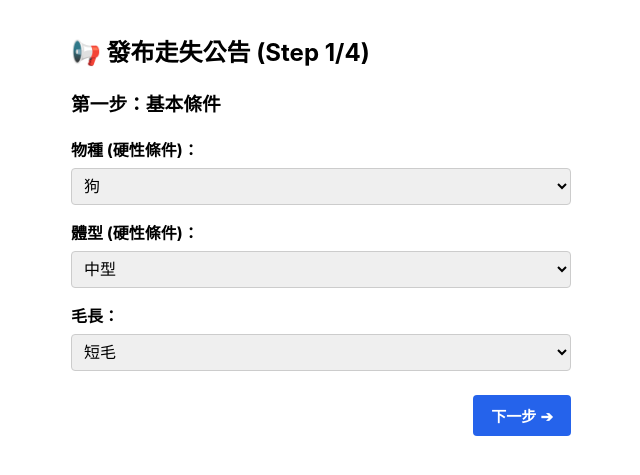
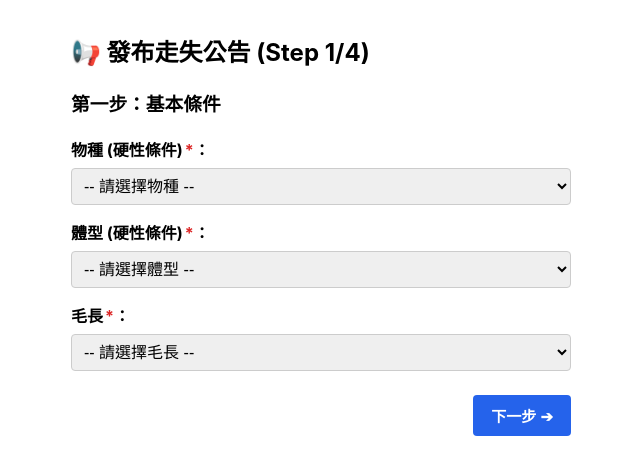
Before and after one commit to leonliao899-arch/TakeMeHome_spike, a Flask app: page /lost-form in a window 1280 px wide. Shown: the top 475 px of the page, without its empty margins (319-959 px from the left). Run offline with Flask 3, Linux system fonts and the light colour scheme.

Commit message:
feat: enforce required fields without default selection in lost form

```diff
--- a/templates/lost_form.html
+++ b/templates/lost_form.html
@@ -5,7 +5,6 @@
   <meta name="viewport" content="width=device-width, initial-scale=1.0">
   <title>發布走失公告</title>
   <style>
-    /* 極簡排版：確保手機與電腦文字不重疊、好點擊即可 */
     body {
       font-family: -apple-system, BlinkMacSystemFont, "Segoe UI", Roboto, sans-serif;
       padding: 15px;
@@ -17,6 +16,7 @@
     .step-section.active { display: block; }
     .form-group { margin-bottom: 16px; }
     label { display: block; margin-bottom: 6px; font-weight: bold; }
+    .required { color: #dc2626; margin-left: 2px; }
     select, input[type="text"], input[type="datetime-local"], input[type="email"] {
       width: 100%; padding: 8px; box-sizing: border-box; font-size: 16px; border: 1px solid #ccc; border-radius: 4px;
     }
@@ -25,7 +25,7 @@
     button.btn-primary { background: #2563eb; color: white; border: none; font-weight: bold; }
     .tag { font-size: 12px; color: #666; margin-top: 3px; }
 
-    /* 圖片預覽樣式：限制在 120px 內，保持比例且不破版 */
+    /* 縮圖預覽 */
     .img-preview {
       display: none;
       max-width: 120px;
@@ -35,54 +35,73 @@
       border: 1px solid #ddd;
       object-fit: cover;
     }
+
+    /* 錯誤警示紅框與紅字 */
+    .input-error {
+      border: 2px solid #dc2626 !important;
+      background-color: #fef2f2;
+    }
+    .error-text {
+      color: #dc2626;
+      font-size: 13px;
+      margin-top: 4px;
+      display: none;
+    }
   </style>
 </head>
 <body>
 
   <h2>📢 發布走失公告 (Step <span id="step-indicator">1</span>/4)</h2>
 
-  <form id="lostForm">
-    <!-- ===== Step 1: 基本硬性條件 ===== -->
+  <form id="lostForm" onsubmit="return false;">
+    <!-- ===== Step 1: 基本硬性條件（無預選，強制主動選取） ===== -->
     <div class="step-section active" id="step-1">
       <h3>第一步：基本條件</h3>
       <div class="form-group">
-        <label>物種 (硬性條件)：</label>
+        <label>物種 (硬性條件)<span class="required">*</span>：</label>
         <select id="species">
+          <option value="">-- 請選擇物種 --</option>
           <option value="狗">狗</option>
           <option value="貓">貓</option>
         </select>
+        <div id="species-error" class="error-text">請務必選擇物種！</div>
       </div>
 
       <div class="form-group">
-        <label>體型 (硬性條件)：</label>
+        <label>體型 (硬性條件)<span class="required">*</span>：</label>
         <select id="size">
+          <option value="">-- 請選擇體型 --</option>
           <option value="小">小型</option>
-          <option value="中" selected>中型</option>
+          <option value="中">中型</option>
           <option value="大">大型</option>
         </select>
+        <div id="size-error" class="error-text">請務必選擇體型！</div>
       </div>
 
       <div class="form-group">
-        <label>毛長：</label>
+        <label>毛長<span class="required">*</span>：</label>
         <select id="fur_length">
+          <option value="">-- 請選擇毛長 --</option>
           <option value="短毛">短毛</option>
           <option value="長毛">長毛</option>
           <option value="捲毛">捲毛</option>
         </select>
+        <div id="fur-error" class="error-text">請務必選擇毛長！</div>
       </div>
 
       <div class="btn-group">
         <div></div>
-        <button type="button" class="btn-primary" onclick="nextStep(2)">下一步 ➔</button>
+        <button type="button" class="btn-primary" onclick="validateStep1AndNext()">下一步 ➔</button>
       </div>
     </div>
 
-    <!-- ===== Step 2: 外觀特徵 ===== -->
+    <!-- ===== Step 2: 外觀特徵（無預選，強制主動選取） ===== -->
     <div class="step-section" id="step-2">
       <h3>第二步：外觀特徵</h3>
       <div class="form-group">
-        <label>配件：</label>
+        <label>配件<span class="required">*</span>：</label>
         <select id="accessory" onchange="toggleAccessoryColor()">
+          <option value="">-- 請選擇是否有配件 --</option>
           <option value="沒有">沒有</option>
           <option value="項圈">項圈</option>
           <option value="胸背帶">胸背帶</option>
@@ -90,11 +109,13 @@
           <option value="名牌">名牌</option>
           <option value="其他">其他</option>
         </select>
+        <div id="accessory-error" class="error-text">請務必選擇配件選項！</div>
       </div>
 
       <div class="form-group" id="accessory-color-group" style="display: none;">
-        <label>配件顏色：</label>
+        <label>配件顏色<span class="required">*</span>：</label>
         <select id="accessory_color">
+          <option value="">-- 請選擇配件顏色 --</option>
           <option value="紅色">紅色</option>
           <option value="藍色">藍色</option>
           <option value="黃色">黃色</option>
@@ -102,22 +123,26 @@
           <option value="黑色">黑色</option>
           <option value="其他">其他</option>
         </select>
+        <div id="accessory-color-error" class="error-text">請務必選擇配件顏色！</div>
       </div>
 
       <div class="form-group">
-        <label>毛色色系 (分組降誤判)：</label>
+        <label>毛色色系 (分組降誤判)<span class="required">*</span>：</label>
         <select id="fur_color">
+          <option value="">-- 請選擇毛色色系 --</option>
           <option value="黑/深棕">黑 / 深棕</option>
           <option value="白/米白/淺黃">白 / 米白 / 淺黃</option>
           <option value="黃/棕/褐色">黃 / 棕 / 褐色</option>
           <option value="虎斑/花紋">虎斑 / 花紋</option>
           <option value="三花/雙色">三花 / 雙色</option>
         </select>
+        <div id="fur-color-error" class="error-text">請務必選擇毛色色系！</div>
       </div>
 
       <div class="form-group">
-        <label>特殊記號：</label>
+        <label>特殊記號<span class="required">*</span>：</label>
         <select id="special_mark">
+          <option value="">-- 請選擇特殊記號 --</option>
           <option value="沒有">沒有</option>
           <option value="白襪子">白襪子</option>
           <option value="胸前白斑">胸前白斑</option>
@@ -127,6 +152,7 @@
           <option value="跛腳">跛腳</option>
           <option value="其他">其他</option>
         </select>
+        <div id="special-mark-error" class="error-text">請務必選擇是否有特殊記號！</div>
       </div>
 
       <div class="form-group">
@@ -136,24 +162,21 @@
 
       <div class="btn-group">
         <button type="button" onclick="prevStep(1)">⬅ 上一步</button>
-        <button type="button" class="btn-primary" onclick="nextStep(3)">下一步 ➔</button>
+        <button type="button" class="btn-primary" onclick="validateStep2AndNext()">下一步 ➔</button>
       </div>
     </div>
 
-    <!-- ===== Step 3: 照片上傳欄位（含即時預覽） ===== -->
+    <!-- ===== Step 3: 照片上傳欄位 ===== -->
     <div class="step-section" id="step-3">
       <h3>第三步：寵物照片 (1 必填 + 2 選填)</h3>
 
       <!-- 照片 1 -->
       <div class="form-group">
-        <label>第 1 張：全身照 <span style="color:red;">*必填</span></label>
+        <label>第 1 張：全身照<span class="required">*必填</span></label>
         <input type="file" id="photo_1" accept="image/*" onchange="previewImage(this, 'preview_1')">
-        <div class="tag">標籤：全身 (供協尋者對比體型與主毛色)</div>
+        <div class="tag">標籤：全身 (供比對體型與主要毛色)</div>
+        <div id="photo1-error" class="error-text">請務必上傳第 1 張全身照！</div>
         <img id="preview_1" class="img-preview" alt="預覽圖1">
-        <div style="margin-top: 8px;">
-          <button type="button" onclick="testUploadPhoto1()">📤 測試單獨上傳第 1 張</button>
-          <span id="upload-status" style="margin-left: 8px; font-size: 13px; color: #2563eb;"></span>
-        </div>
       </div>
 
       <!-- 照片 2 -->
@@ -174,7 +197,7 @@
 
       <div class="btn-group">
         <button type="button" onclick="prevStep(2)">⬅ 上一步</button>
-        <button type="button" class="btn-primary" onclick="nextStep(4)">下一步 ➔</button>
+        <button type="button" class="btn-primary" onclick="validateStep3AndNext()">下一步 ➔</button>
       </div>
     </div>
 
@@ -183,12 +206,13 @@
       <h3>第四步：時間地點與聯絡資訊</h3>
 
       <div class="form-group">
-        <label>走失地點座標：</label>
+        <label>走失地點座標<span class="required">*</span>：</label>
         <button type="button" onclick="getLocation()">📍 帶入目前位置</button>
         <div style="margin-top: 5px;">
           緯度：<input type="text" id="lat" readonly placeholder="點擊按鈕自動填入"><br>
           經度：<input type="text" id="lng" readonly placeholder="點擊按鈕自動填入" style="margin-top:4px;">
         </div>
+        <div id="location-error" class="error-text">請務必點擊按鈕帶入有效座標！</div>
       </div>
 
       <div class="form-group">
@@ -198,18 +222,19 @@
       </div>
 
       <div class="form-group">
-        <label>走失時間：</label>
+        <label>走失時間<span class="required">*</span>：</label>
         <input type="datetime-local" id="lost_time">
+        <div id="time-error" class="error-text">請填寫具體的走失時間！</div>
       </div>
 
       <div class="form-group">
-        <label>飼主聯絡 Email (絕不對外公開)：</label>
+        <label>飼主聯絡 Email (不公開，接收符合通知用)<span class="required">*</span>：</label>
         <input type="email" id="email" placeholder="example@gmail.com">
+        <div id="email-error" class="error-text">請填寫正確有效的 Email 格式！</div>
       </div>
 
       <div class="btn-group">
         <button type="button" onclick="prevStep(3)">⬅ 上一步</button>
-        <!-- 正式解鎖送出按鈕 -->
         <button type="button" class="btn-primary" onclick="submitLostReport()">📢 確認發布走失公告</button>
       </div>
       <div id="submit-status" style="margin-top: 15px; font-weight: bold; text-align: center;"></div>
@@ -217,7 +242,6 @@
   </form>
 
   <script>
-    // 步驟切換邏輯
     function showStep(step) {
       document.querySelectorAll('.step-section').forEach(el => el.classList.remove('active'));
       document.getElementById('step-' + step).classList.add('active');
@@ -231,72 +255,158 @@
     function toggleAccessoryColor() {
       const acc = document.getElementById('accessory').value;
       const colorGroup = document.getElementById('accessory-color-group');
-      colorGroup.style.display = (acc === '沒有') ? 'none' : 'block';
+      if (acc === '' || acc === '沒有') {
+        colorGroup.style.display = 'none';
+        document.getElementById('accessory_color').value = '';
+        document.getElementById('accessory-color-error').style.display = 'none';
+        document.getElementById('accessory_color').classList.remove('input-error');
+      } else {
+        colorGroup.style.display = 'block';
+      }
+    }
+
+    // Step 1 必填校驗（未手動選取則紅框阻擋）
+    function validateStep1AndNext() {
+      let isValid = true;
+      const fields = [
+        { id: 'species', err: 'species-error' },
+        { id: 'size', err: 'size-error' },
+        { id: 'fur_length', err: 'fur-error' }
+      ];
+
+      fields.forEach(item => {
+        const el = document.getElementById(item.id);
+        const errEl = document.getElementById(item.err);
+        if (!el.value) {
+          el.classList.add('input-error');
+          errEl.style.display = 'block';
+          isValid = false;
+        } else {
+          el.classList.remove('input-error');
+          errEl.style.display = 'none';
+        }
+      });
+
+      if (!isValid) {
+        alert("【必填提示】請完整選擇物種、體型與毛長！");
+        return;
+      }
+      nextStep(2);
+    }
+
+    // Step 2 必填校驗（配件、顏色、毛色、記號強制手動選取）
+    function validateStep2AndNext() {
+      let isValid = true;
+      const acc = document.getElementById('accessory');
+      const accErr = document.getElementById('accessory-error');
+      const color = document.getElementById('accessory_color');
+      const colorErr = document.getElementById('accessory-color-error');
+      const furColor = document.getElementById('fur_color');
+      const furColorErr = document.getElementById('fur-color-error');
+      const mark = document.getElementById('special_mark');
+      const markErr = document.getElementById('special-mark-error');
+
+      // 檢查配件
+      if (!acc.value) {
+        acc.classList.add('input-error');
+        accErr.style.display = 'block';
+        isValid = false;
+      } else {
+        acc.classList.remove('input-error');
+        accErr.style.display = 'none';
+      }
+
+      // 若有配件，檢查配件顏色
+      if (acc.value && acc.value !== '沒有') {
+        if (!color.value) {
+          color.classList.add('input-error');
+          colorErr.style.display = 'block';
+          isValid = false;
+        } else {
+          color.classList.remove('input-error');
+          colorErr.style.display = 'none';
+        }
+      }
+
+      // 檢查毛色色系
+      if (!furColor.value) {
+        furColor.classList.add('input-error');
+        furColorErr.style.display = 'block';
+        isValid = false;
+      } else {
+        furColor.classList.remove('input-error');
+        furColorErr.style.display = 'none';
+      }
+
+      // 檢查特殊記號
+      if (!mark.value) {
+        mark.classList.add('input-error');
+        markErr.style.display = 'block';
+        isValid = false;
+      } else {
+        mark.classList.remove('input-error');
+        markErr.style.display = 'none';
+      }
+
+      if (!isValid) {
+        alert("【必填提示】請確認外觀特徵（配件、顏色、毛色、記號）皆已選取！");
+        return;
+      }
+      nextStep(3);
+    }
+
+    // Step 3 必填校驗：第 1 張全身照必選
+    function validateStep3AndNext() {
+      const photo1 = document.getElementById('photo_1');
+      const errText = document.getElementById('photo1-error');
+
+      if (!photo1.files || photo1.files.length === 0) {
+        errText.style.display = 'block';
+        alert("【必填提示】請至少上傳第 1 張全身照！");
+        return;
+      } else {
+        errText.style.display = 'none';
+      }
+      nextStep(4);
     }
 
     // 瀏覽器 GPS 定位帶入
     function getLocation() {
+      const locErr = document.getElementById('location-error');
       if (!navigator.geolocation) {
-        alert("瀏覽器不支援定位");
+        alert("瀏覽器不支援定位功能");
         return;
       }
       navigator.geolocation.getCurrentPosition(
         (pos) => {
           document.getElementById('lat').value = pos.coords.latitude.toFixed(6);
           document.getElementById('lng').value = pos.coords.longitude.toFixed(6);
+          locErr.style.display = 'none';
         },
         (err) => {
-          alert("無法取得定位，請確認授權");
+          alert("無法取得定位，請確認已授權瀏覽器讀取位置資訊");
         },
         { enableHighAccuracy: true }
       );
     }
 
-    // 照片即時預覽函式（純前端，原生 Web API，零伺服器負擔）
+    // 純前端照片即時預覽
     function previewImage(inputElement, previewImgId) {
       const img = document.getElementById(previewImgId);
+      const photo1Err = document.getElementById('photo1-error');
       if (inputElement.files && inputElement.files[0]) {
         img.src = URL.createObjectURL(inputElement.files[0]);
         img.style.display = 'block';
+        if (inputElement.id === 'photo_1' && photo1Err) {
+          photo1Err.style.display = 'none';
+        }
       } else {
         img.src = '';
         img.style.display = 'none';
       }
     }
 
-    // 檢查點二：獨立測試照片上傳
-    async function testUploadPhoto1() {
-      const fileInput = document.getElementById('photo_1');
-      const statusText = document.getElementById('upload-status');
-
-      if (!fileInput.files || fileInput.files.length === 0) {
-        alert("請先選擇一張照片！");
-        return;
-      }
-
-      statusText.innerText = "上傳中...";
-
-      const formData = new FormData();
-      formData.append('photo', fileInput.files[0]);
-
-      try {
-        const res = await fetch('/api/upload', {
-          method: 'POST',
-          body: formData
-        });
-        const data = await res.json();
-
-        if (res.ok) {
-          statusText.innerText = `✅ 上傳成功！路徑: ${data.file_path}`;
-        } else {
-          statusText.innerText = `❌ 失敗: ${data.error}`;
-        }
-      } catch (err) {
-        statusText.innerText = "❌ 網路或伺服器連線失敗";
-      }
-    }
-
-    // 上傳單一檔案的輔助函式
+    // 自動上傳單一檔案至伺服器
     async function uploadSinglePhoto(fileInputId) {
       const fileInput = document.getElementById(fileInputId);
       if (!fileInput.files || fileInput.files.length === 0) return '';
@@ -315,27 +425,50 @@
       return '';
     }
 
-    // 檢查點三：表單完整送出主函式
+    // 完整送出防呆校驗與後端寫入
     async function submitLostReport() {
       const statusBox = document.getElementById('submit-status');
-
-      // 基本防呆檢查
       const photo1 = document.getElementById('photo_1').files[0];
       const lat = document.getElementById('lat').value;
       const lng = document.getElementById('lng').value;
+      const lostTime = document.getElementById('lost_time').value;
       const email = document.getElementById('email').value.trim();
 
+      document.getElementById('location-error').style.display = 'none';
+      document.getElementById('time-error').style.display = 'none';
+      document.getElementById('email-error').style.display = 'none';
+
       if (!photo1) {
-        alert("【必填提示】請在 Step 3 上傳第 1 張全身照！");
+        alert("【必填攔截】第 1 張全身照為必填項目！");
         showStep(3);
         return;
       }
       if (!lat || !lng) {
-        alert("【必填提示】請在 Step 4 點擊「帶入目前位置」取得座標！");
+        document.getElementById('location-error').style.display = 'block';
+        alert("【必填攔截】請點擊「📍 帶入目前位置」取得走失座標！");
         return;
       }
-      if (!email) {
-        alert("【必填提示】請在 Step 4 填寫聯絡 Email！");
+      if (!lostTime) {
+        document.getElementById('time-error').style.display = 'block';
+        document.getElementById('lost_time').focus();
+        alert("【必填攔截】請填寫走失時間！");
+        return;
+      }
+      const emailRegex = /^[^\s@]+@[^\s@]+\.[^\s@]+$/;
+      if (!email || !emailRegex.test(email)) {
+        document.getElementById('email-error').style.display = 'block';
+        document.getElementById('email').focus();
+        alert("【格式錯誤】請填寫正確有效的 Email 信箱！");
+        return;
+      }
+
+      const confirmMsg = `請確認以下公告資訊：\n\n` +
+        `• 寵物：${document.getElementById('species').value}（${document.getElementById('fur_color').value} / ${document.getElementById('size').value}型）\n` +
+        `• 走失時間：${lostTime}\n` +
+        `• 飼主 Email：${email}\n\n` +
+        `確認送出後，系統將依設定偏移座標並發布於地圖。`;
+
+      if (!confirm(confirmMsg)) {
         return;
       }
 
@@ -343,15 +476,11 @@
       statusBox.innerText = "⏳ 正在上傳照片並建立走失公告...";
 
       try {
-        // 1. 照片依序上傳，取得雲端路徑
         const photoPath1 = await uploadSinglePhoto('photo_1');
         const photoPath2 = await uploadSinglePhoto('photo_2');
         const photoPath3 = await uploadSinglePhoto('photo_3');
-
-        // 2. 取得隱私模糊半徑選取值
         const privacyRadius = document.querySelector('input[name="privacy_radius"]:checked').value;
 
-        // 3. 打包完整表單 JSON
         const payload = {
           species: document.getElementById('species').value,
           size: document.getElementById('size').value,
@@ -367,11 +496,10 @@
           lat: lat,
           lng: lng,
           privacy_radius: privacyRadius,
-          lost_time: document.getElementById('lost_time').value,
+          lost_time: lostTime,
           email: email
         };
 
-        // 4. 發送至後端
         const response = await fetch('/api/lost_reports', {
           method: 'POST',
           headers: { 'Content-Type': 'application/json' },
```
